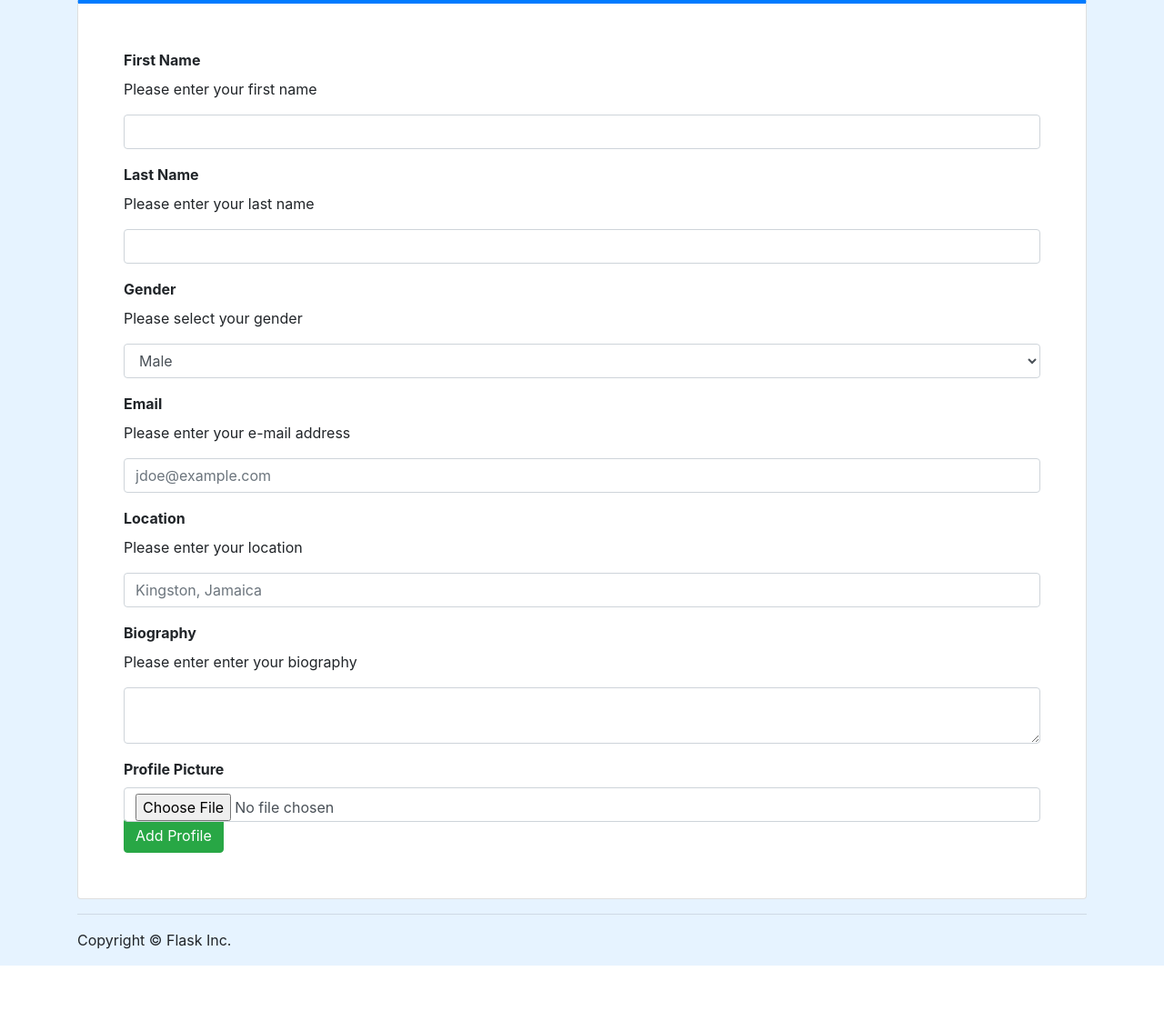
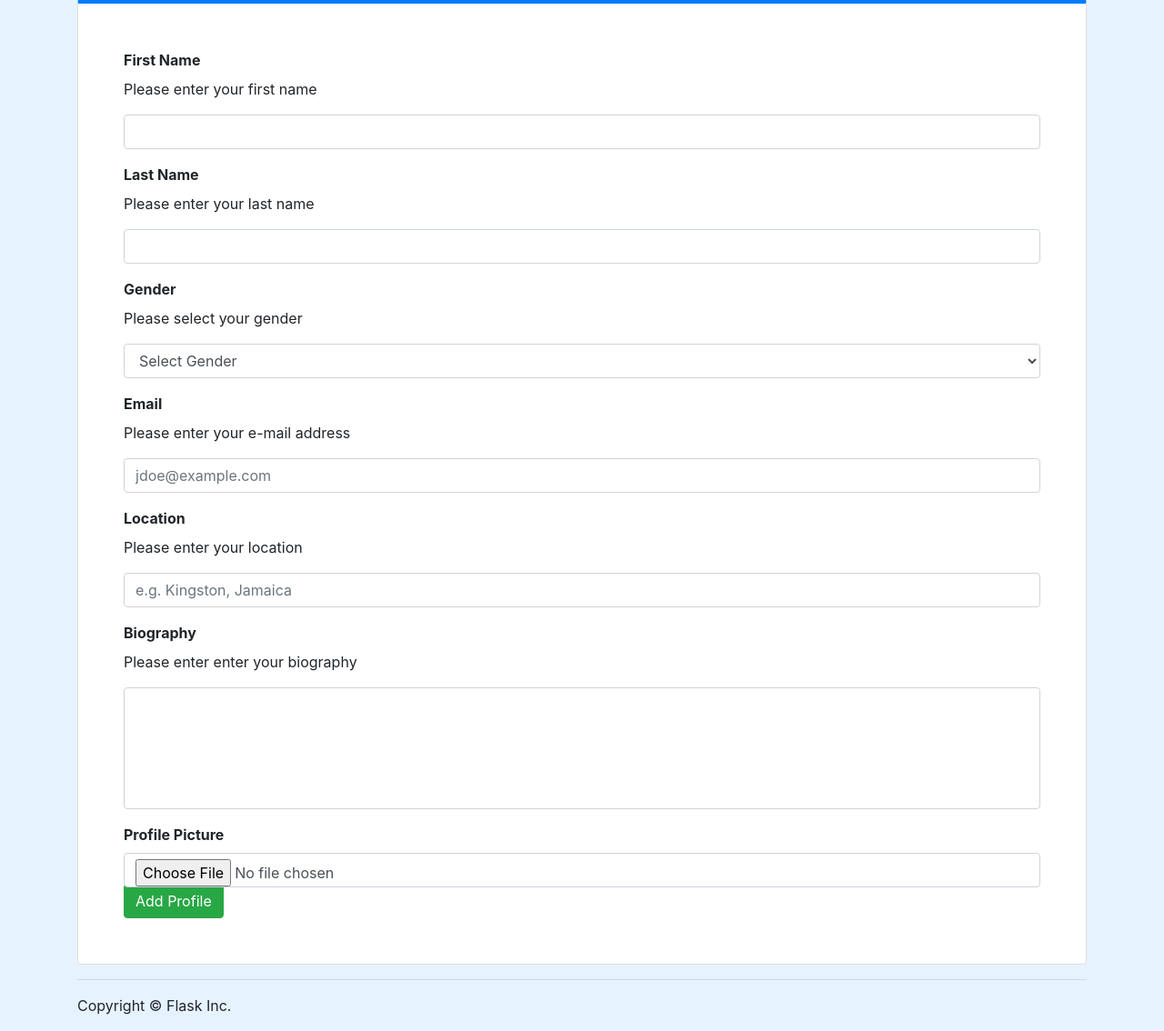
Before and after one commit to LRJasmine/info3180-project1, a Flask app: page /profile in a window 1280 px wide. Shown: the part 237-1371 px from the top of the page at 91% size. Before the commit the page ends 1299 px from the top, so only its background shows below. Run offline with Flask 2, Linux system fonts and the light colour scheme; some libraries are stand-ins or nearby versions.

Commit message:
edit textarea

```diff
--- a/app/profileform.py
+++ b/app/profileform.py
@@ -1,16 +1,16 @@
 from flask_wtf import FlaskForm
 from flask_wtf.file import FileField, FileRequired, FileAllowed
 from wtforms import StringField, SelectField, TextAreaField, validators
-from wtforms.validators import DataRequired, Email
+from wtforms.validators import DataRequired, Email, Length
 
 
 class AddProfileForm(FlaskForm):
     firstname = StringField('First Name', validators=[DataRequired()])
     lastname = StringField('Last Name', validators=[DataRequired()])
-    gender =  SelectField('Gender', choices=[('male','Male'),('female','Female')], validators=[DataRequired()])
+    gender =  SelectField('Gender', default='Select Gender', choices=[('default','Select Gender'),('male','Male'),('female','Female')], validators=[DataRequired()])
     email = StringField('Email', validators=[DataRequired(), Email()])
     location = StringField('Location', validators=[DataRequired()])
-    biography = TextAreaField('Biography', validators=[DataRequired()])
+    biography = TextAreaField('Biography', validators=[DataRequired(), Length(max=250)])
     profilephoto = FileField('Profile Picture', validators=[
         FileRequired(),
         FileAllowed(['jpg', 'png', 'Images only!'])
--- a/app/static/css/profile.css
+++ b/app/static/css/profile.css
@@ -15,3 +15,7 @@
 body {
     background-color:  #e6f3ff;
 }
+
+#biography {
+    resize: none;
+}
--- a/app/templates/profile.html
+++ b/app/templates/profile.html
@@ -40,12 +40,12 @@
         <div class="form-group">
             {{ form.location.label }}
             <p>Please enter your location</p>
-            {{ form.location(class="form-control", placeholder="Kingston, Jamaica") }}
+            {{ form.location(class="form-control", placeholder="e.g. Kingston, Jamaica") }}
         </div>
         <div class="form-group">
             {{ form.biography.label }}
             <p>Please enter enter your biography</p>
-            {{ form.biography(class="form-control") }}
+            {{ form.biography(class="form-control", maxlength="500", rows="5") }}
         </div>
         <div class="form-group custom-file">
             {{ form.profilephoto.label}}
```
